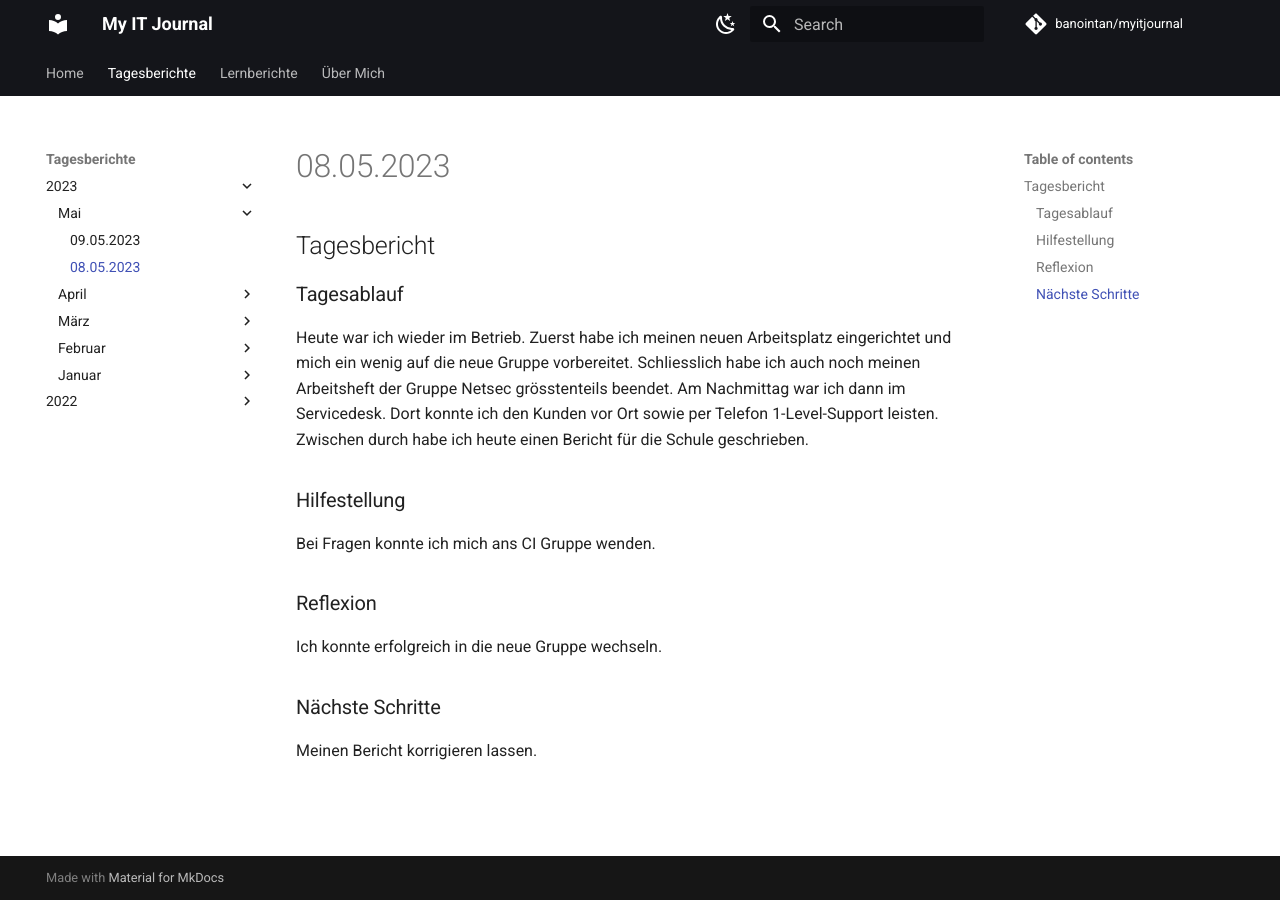
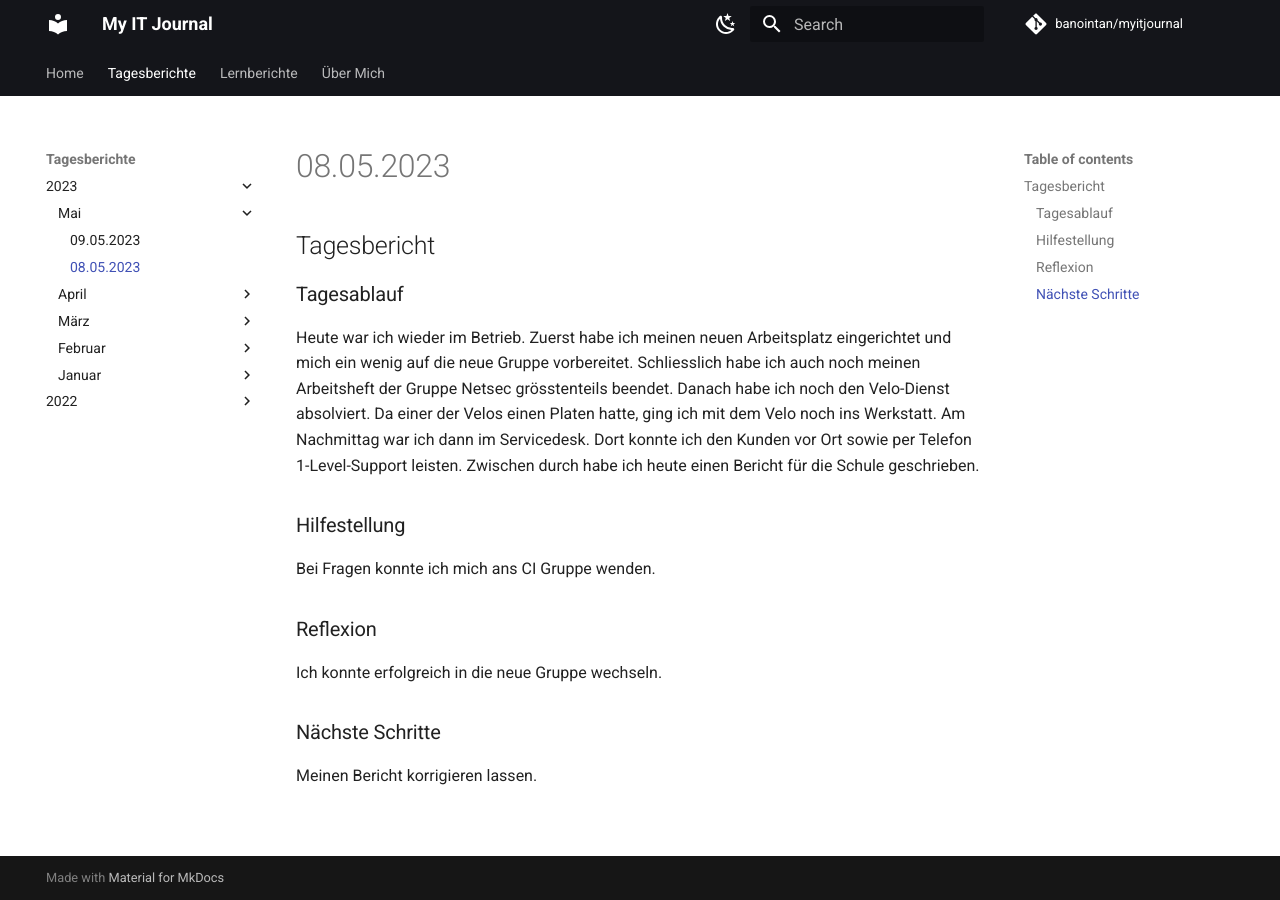
Before and after one commit to banointan/myitjournal, an MkDocs documentation site: the page built from docs/tagesberichte/2023/mai/tb26.md, in a window 1280 px wide. Built offline with MkDocs 1.6.1 and Material for MkDocs 9.7.7, drawn with Linux system fonts in a browser that asks for light colours; comment, search, counter and statistics services are not loaded.

Commit message:
Tagesbericht angepasst

```diff
--- a/docs/tagesberichte/2023/mai/tb26.md
+++ b/docs/tagesberichte/2023/mai/tb26.md
@@ -1,7 +1,7 @@
 ## Tagesbericht
 
 ### Tagesablauf
-Heute war ich wieder im Betrieb. Zuerst habe ich meinen neuen Arbeitsplatz eingerichtet und mich ein wenig auf die neue Gruppe vorbereitet. Schliesslich habe ich auch noch meinen Arbeitsheft der Gruppe Netsec grösstenteils beendet. Am Nachmittag war ich dann im Servicedesk. Dort konnte ich den Kunden vor Ort sowie per Telefon 1-Level-Support leisten. Zwischen durch habe ich heute einen Bericht für die Schule geschrieben.
+Heute war ich wieder im Betrieb. Zuerst habe ich meinen neuen Arbeitsplatz eingerichtet und mich ein wenig auf die neue Gruppe vorbereitet. Schliesslich habe ich auch noch meinen Arbeitsheft der Gruppe Netsec grösstenteils beendet. Danach habe ich noch den Velo-Dienst absolviert. Da einer der Velos einen Platen hatte, ging ich mit dem Velo noch ins Werkstatt. Am Nachmittag war ich dann im Servicedesk. Dort konnte ich den Kunden vor Ort sowie per Telefon 1-Level-Support leisten. Zwischen durch habe ich heute einen Bericht für die Schule geschrieben.
 
 ### Hilfestellung
 Bei Fragen konnte ich mich ans CI Gruppe wenden.
```
Also changed, not shown: docs/tagesberichte/2023/mai/tb27.md (+1 -1 lines).
